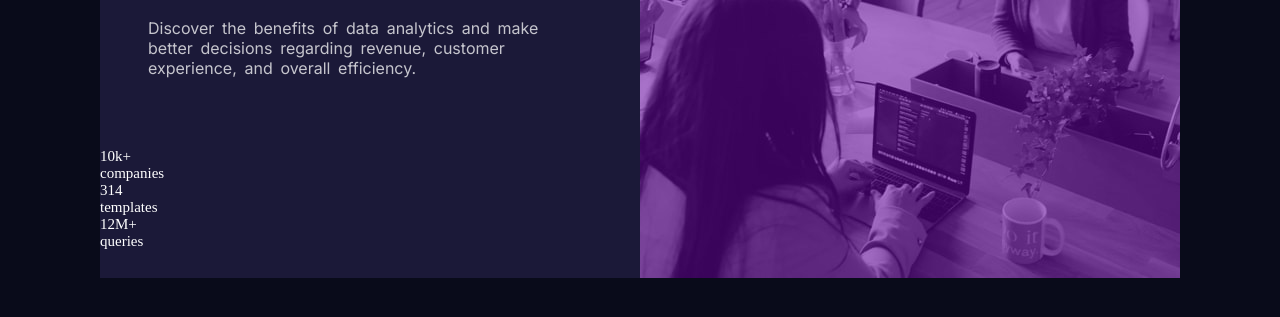
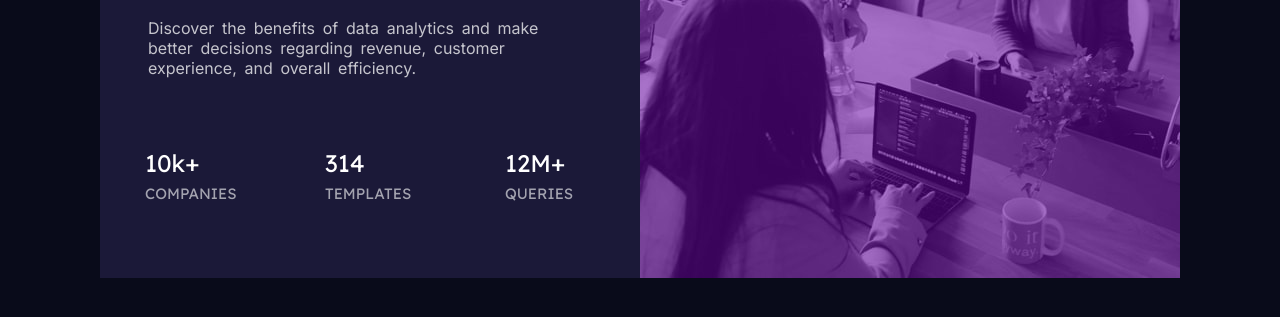
Before and after one commit to georgekj98/Stats-preview-card-challenge, a plain HTML site: page index.html in a window 1280 px wide. Shown: the part 345-662 px from the top of the page. Drawn offline with Linux system fonts and the light colour scheme.

Commit message:
Added stat footer. Complete desktop layout

```diff
--- a/index.html
+++ b/index.html
@@ -7,13 +7,17 @@
     <link rel="stylesheet" href="style.css">
     <link rel="preconnect" href="https://fonts.gstatic.com">
     <link href="https://fonts.googleapis.com/css2?family=Inter:wght@400;700&display=swap" rel="stylesheet">
+    <link rel="preconnect" href="https://fonts.gstatic.com">
+    <link href="https://fonts.googleapis.com/css2?family=Lexend+Deca&display=swap" rel="stylesheet">
 </head>
 <body>
     <div class="container">
+
         <section class="text-content">
             <h2>Get <span>insights</span> that help your business grow.</h2>
             <p class="description">Discover the benefits of data analytics and make <br> better decisions regarding revenue, customer<br> experience, and overall efficiency.</p>
-            <div class="stats footer">
+
+            <div class="stats-footer">
                 <div class="stat">
                     <div class="value">10k+</div>
                     <div class="type">companies</div>
@@ -29,13 +33,13 @@
                     <div class="type">queries</div>
                 </div>
             </div>
+
         </section>
 
         <section class="image">
             <!-- <img src="images/image-header-desktop.jpg" alt=""> -->
             <div class="overlay"></div>
         </section>
-        <!-- <div class="overlay"></div> -->
     </div>
 </body>
 </html>
--- a/style.css
+++ b/style.css
@@ -76,3 +76,27 @@ p{
     word-spacing: 0.2rem;
 
 }
+
+.stats-footer{
+    /* border: 1px solid yellow; */
+    display: grid;
+    grid-template-columns: repeat(3,1fr);
+    font-family: 'Lexend Deca', sans-serif;
+
+}
+
+.stat{
+    /* border: 1px solid white; */
+    display : flex;
+    flex-direction: column;
+    padding-left: 3em;
+}
+
+.stat .value{
+    font-size: 1.5rem;
+}
+.stat .type{
+    text-transform: uppercase;
+    color: hsla(0, 0%, 100%, 0.6);
+    margin-top: 0.35rem;
+}
```
